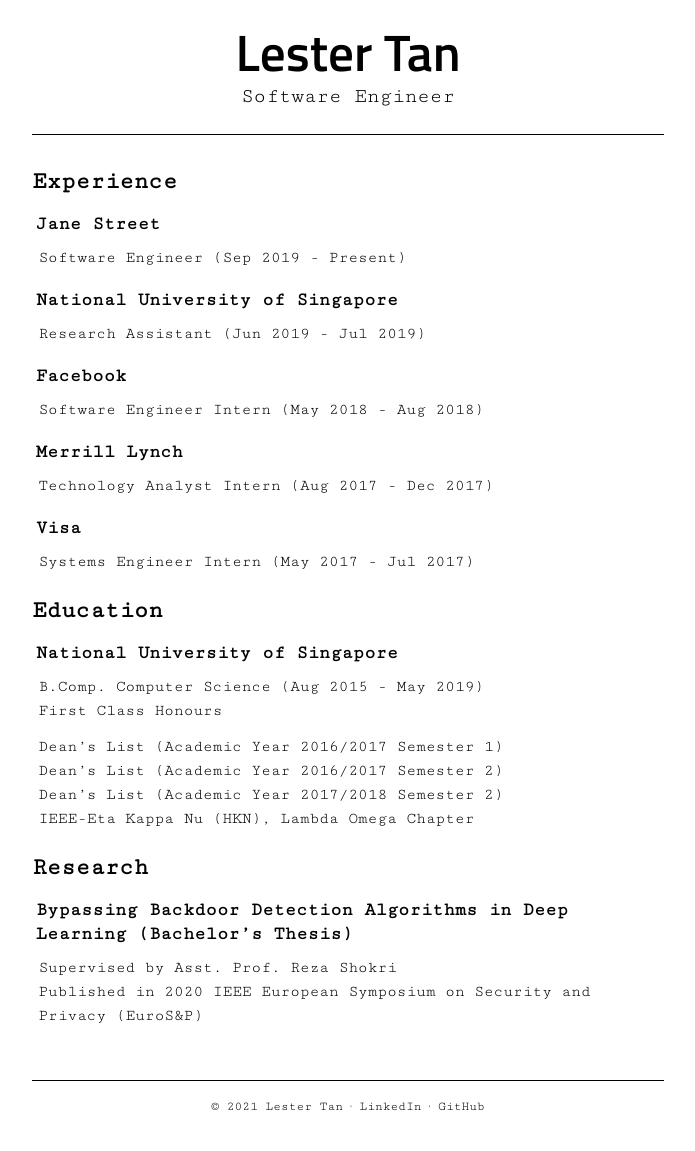
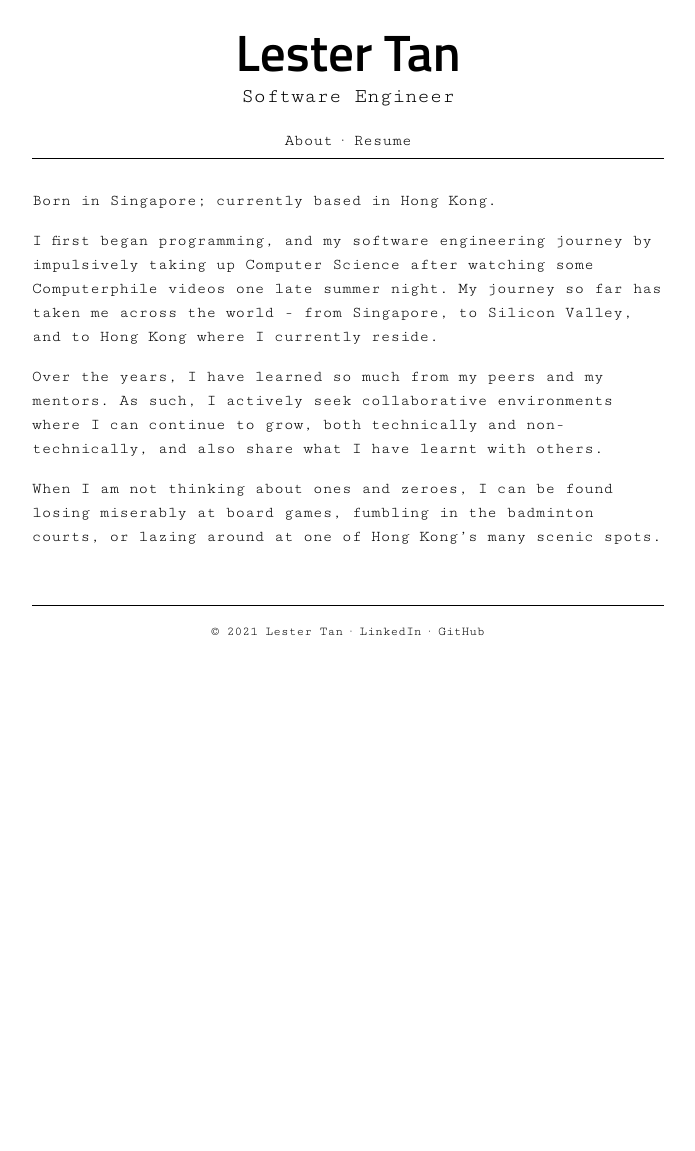
Before and after one commit to lestertj/lestertj.github.io, a Jekyll site: the page built from about.md, in a window 1280 px wide. Shown: the whole page, without its empty margins (292-987 px from the left). Built offline with Jekyll 4.4.1, drawn with Linux system fonts in a browser that asks for light colours; after the commit the page ends 900 px from its top, so only the background shows below that.

Commit message:
Add about page

```diff
--- a/_includes/nav.html
+++ b/_includes/nav.html
@@ -1,7 +1,4 @@
 <div id="nav">
-<!--
-  <a href="{{site.url}}{{site.baseurl}}/">Blog</a> ·
-  <a href="{{site.url}}{{site.baseurl}}/about/">About</a> ·
-  <a href="{{site.url}}{{site.baseurl}}/projects/">Projects</a>
--->
+  <a href="{{site.url}}{{site.baseurl}}/">About</a> ·
+  <a href="{{site.url}}{{site.baseurl}}/resume/">Resume</a>
 </div>
--- /dev/null
+++ b/about.md
@@ -0,0 +1,16 @@
+---
+layout: default
+title:
+permalink: /
+---
+{::options parse_block_html="true" /}
+<div class="about-page">
+Born in Singapore; currently based in Hong Kong.
+
+I first began programming, and my software engineering journey by impulsively taking up Computer Science after watching some Computerphile videos one late summer night. My journey so far has taken me across the world - from Singapore, to Silicon Valley, and to Hong Kong where I currently reside.
+
+Over the years, I have learned so much from my peers and my mentors. As such, I actively seek collaborative environments where I can continue to grow, both technically and non-technically, and also share what I have learnt with others.
+
+When I am not thinking about ones and zeroes, I can be found losing miserably at board games, fumbling in the badminton courts, or lazing around at one of Hong Kong's many scenic spots.
+</div>
+{::options parse_block_html="false" /}
--- a/assets/css/style.css
+++ b/assets/css/style.css
@@ -75,15 +75,15 @@ a:hover:not(.title)	{
 	text-decoration: none;
 }
 
-#content-left > .about-page > h2 {
+#content-left > .resume-page > h2 {
 	margin: 25px 0 12px 0;
 }
 
-#content-left > .about-page > h3 {
+#content-left > .resume-page > h3 {
 	margin: 18px 0 10px 0.2em;
 }
 
-#content-left > .about-page > p	{
+#content-left > .resume-page > p	{
 	margin: 3px 0 12px 0.4em;
 }
 
--- a/index.md
+++ b/resume.md
@@ -1,29 +1,29 @@
 ---
 layout: default
 title:
-permalink: /
+permalink: /resume/
 ---
 {::options parse_block_html="true" /}
-<div class="about-page">
+<div class="resume-page">
 ## Experience
-### Jane Street
+### Jane Street, Hong Kong
 Software Engineer (Sep 2019 - Present)
 
-### National University of Singapore
+### National University of Singapore, Singapore
 Research Assistant (Jun 2019 - Jul 2019)
 
-### Facebook
+### Facebook, Menlo Park, USA
 Software Engineer Intern (May 2018 - Aug 2018)
 
-### Merrill Lynch
+### Merrill Lynch, Singapore
 Technology Analyst Intern (Aug 2017 - Dec 2017)
 
-### Visa
+### Visa, Singapore
 Systems Engineer Intern (May 2017 - Jul 2017)
 
 ## Education
 ### National University of Singapore
-B.Comp. Computer Science (Aug 2015 - May 2019) \\
+B.Comp. Computer Science (Aug 2015 - Jun 2019) \\
 First Class Honours
 
 Dean's List (Academic Year 2016/2017 Semester 1) \\
```
Also changed, not shown: contact.md (deleted, +0 -5 lines), projects.md (deleted, +0 -7 lines).
